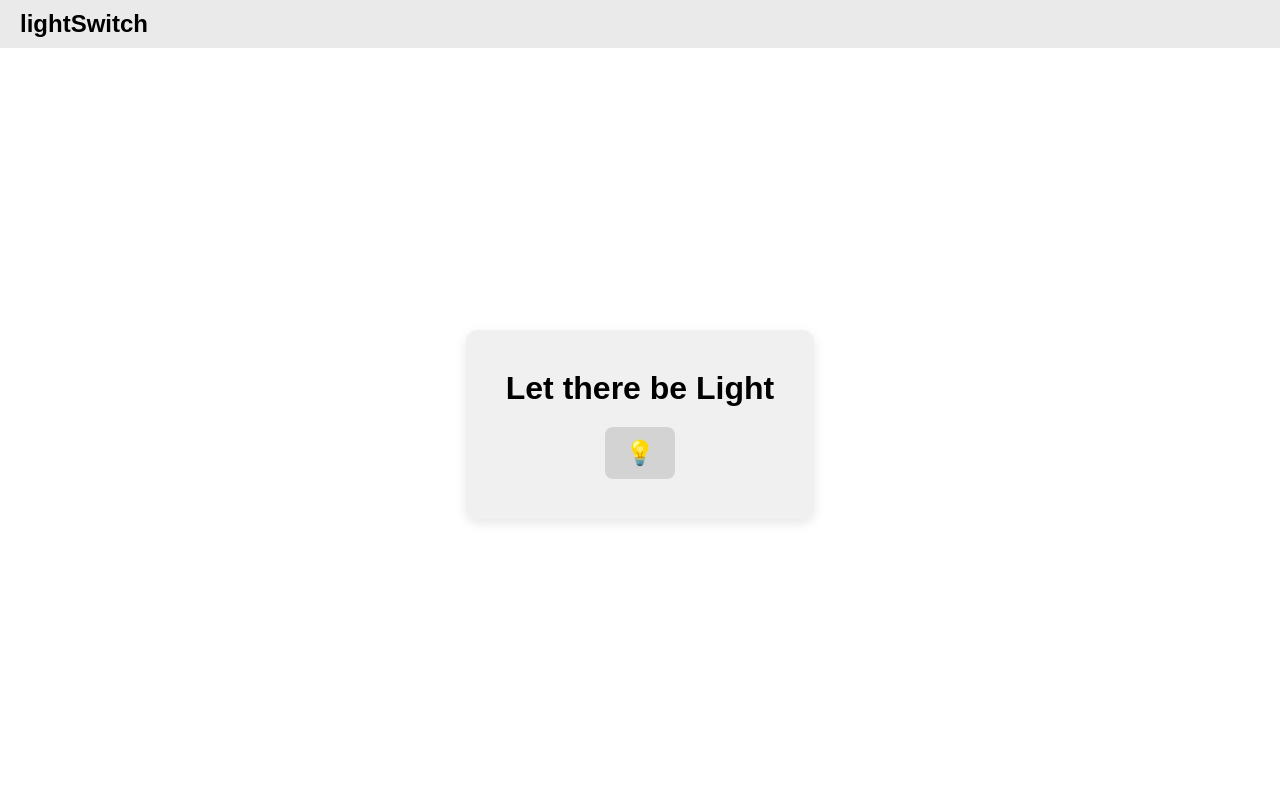
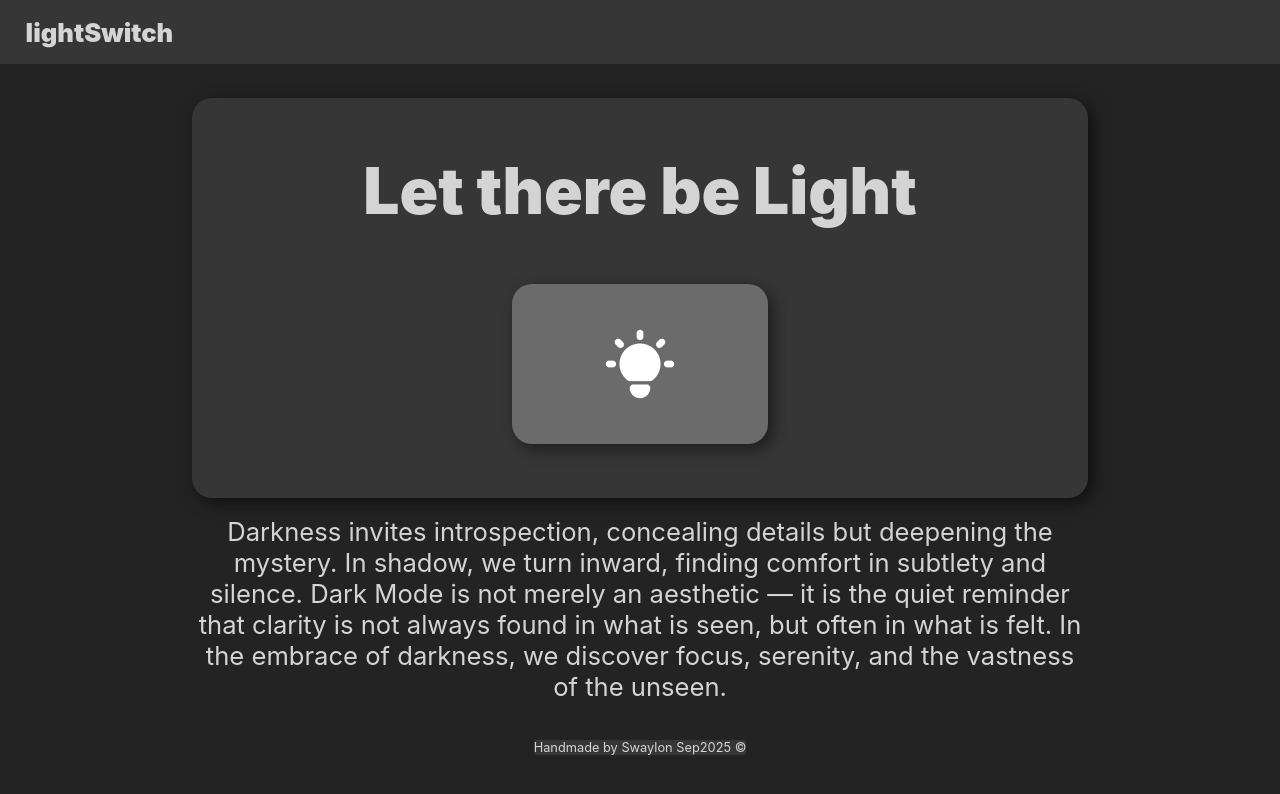
Before and after one commit to swaylonfernandes/lightSwitch, a plain HTML site: page index.html in a window 1280 px wide. Drawn offline with Linux system fonts and the light colour scheme.

Commit message:
re-did and completed the whole webpage

```diff
--- /dev/null
+++ b/dark.css
@@ -0,0 +1,115 @@
+* {
+  margin: 0;
+  padding: 0;
+}
+
+body {
+  background-color: #232323;
+}
+
+#navBar {
+  height: 8vh;
+  width: 100%;
+  background-color: #363636;
+  display: flex;
+  align-items: center;
+}
+
+#logo {
+  color: #D4D4D4;
+  font-family: Inter;
+  font-size: 2vw;
+  font-style: normal;
+  font-weight: 900;
+  line-height: normal;
+  margin-left: 2vw;
+
+}
+
+#container {
+  height: 80vh;
+  display: flex;
+  flex-direction: column;
+  position: relative;
+  top: 2vh;
+  align-items: center;
+  justify-content: space-evenly;
+}
+
+#box {
+  height: 50vh;
+  width: 70vw;
+  border-radius: 20px;
+  background: #363636;
+  display: flex;
+  flex-direction: column;
+  align-items: center;
+  filter: drop-shadow(5px 5px 8px rgba(0, 0, 0, 0.6));
+  justify-content: space-evenly;
+
+}
+
+#box:hover {
+  opacity: 0.9;
+}
+
+#quote {
+  color: #D4D4D4;
+  font-family: Inter;
+  font-size: 5vw;
+  font-style: normal;
+  font-weight: 900;
+  line-height: normal;
+}
+
+
+
+#btn {
+  width: 20vw;
+  height: 20vh;
+  border-radius: 20px;
+  border: 0;
+  filter: drop-shadow(5px 5px 8px rgba(10,10,10, 0.6));
+  display: flex;
+  align-items: center;
+  justify-content: center;
+  background-color: #6B6B6B;
+  transition: transform 200ms ease-in-out;
+
+}
+
+p{
+  color: #D4D4D4;
+  text-align: center;
+  font-family: Inter;
+  font-size: 2vw;
+  font-style: normal;
+  font-weight: 400;
+  line-height: normal;
+  width: 70vw;
+  transition: text-shadow 0.2s ease-in-out;
+}
+
+p:hover {
+  text-shadow: 0px 0px 15px rgba(255, 255, 255, 0.6);
+}
+
+#btn:hover {
+  opacity: 0.5;
+  transform: scale(1.05);
+}
+
+footer {
+  color: #D4D4D4;
+  text-align: center;
+  font-family: Inter;
+  font-size: 1vw;
+  font-style: normal;
+  font-weight: 400;
+  line-height: normal;
+  background-color: #363636;
+  width: fit-content;
+  margin-left: auto;
+  margin-right: auto;
+  border-radius: 2px;
+}
--- a/index.html
+++ b/index.html
@@ -4,22 +4,31 @@
   <meta charset="UTF-8">
   <meta name="viewport" content="width=device-width, initial-scale=1.0">
   <title>lightSwitch</title>
-  <link rel="stylesheet" href="styles.css">
+  <link id="linkTag" rel="stylesheet" href="dark.css">
 </head>
 <body>
   <header>
-    <h2>lightSwitch</h2>
+    <div id="navBar">
+    <h2 id="logo" >lightSwitch</h2>
+    </div>
   </header>
-
   <main>
-    <div class="card">
-      <h1 id="theme-text">Let there be Light</h1>
-      <button id="theme-toggle" aria-label="Toggle theme">
-        <span id="bulb">💡</span>
-      </button>
+    <div id="container">
+      <div id="box">
+        <h1 id="quote">Let there be Light</h1>
+        <div id="btn">
+          <img src="whiteBulb.png" alt="Bulb" id="bulb">
+        </div>
+      </div>
+      <div id="textContainer">
+        <p id="paragraph">
+          Darkness invites introspection, concealing details but deepening the mystery. In shadow, we turn inward, finding comfort in subtlety and silence. Dark Mode is not merely an aesthetic — it is the quiet reminder that clarity is not always found in what is seen, but often in what is felt. In the embrace of darkness, we discover focus, serenity, and the vastness of the unseen.
+        </p>
+      </div>
     </div>
   </main>
-
+  <br><br>
+  <footer>Handmade by Swaylon Sep2025 &copy;</footer>
   <script src="script.js"></script>
 </body>
 </html>
--- /dev/null
+++ b/light.css
@@ -0,0 +1,115 @@
+* {
+  margin: 0;
+  padding: 0;
+}
+
+body {
+  background-color: #FFFFFF;
+}
+
+#navBar {
+  height: 8vh;
+  width: 100%;
+  background-color: #D4D4D4;
+  display: flex;
+  align-items: center;
+}
+
+#logo {
+  color: #1E1E1E;
+  font-family: Inter;
+  font-size: 2vw;
+  font-style: normal;
+  font-weight: 900;
+  line-height: normal;
+  margin-left: 2vw;
+
+}
+
+#container {
+  height: 80vh;
+  display: flex;
+  flex-direction: column;
+  position: relative;
+  top: 2vh;
+  align-items: center;
+  justify-content: space-evenly;
+}
+
+#box {
+  height: 50vh;
+  width: 70vw;
+  border-radius: 20px;
+  background: #D4D4D4;
+  display: flex;
+  flex-direction: column;
+  align-items: center;
+  filter: drop-shadow(5px 5px 8px rgba(0, 0, 0, 0.6));
+  justify-content: space-evenly;
+
+}
+
+#box:hover {
+  background-color: #cecece;
+}
+
+#quote {
+  color: #1E1E1E;
+  font-family: Inter;
+  font-size: 5vw;
+  font-style: normal;
+  font-weight: 900;
+  line-height: normal;
+}
+
+
+
+#btn {
+  width: 20vw;
+  height: 20vh;
+  border-radius: 20px;
+  border: 0;
+  filter: drop-shadow(5px 5px 8px rgba(10,10,10, 0.6));
+  display: flex;
+  align-items: center;
+  justify-content: center;
+  background-color: #d0d0d0;
+  transition: all 200ms ease-in-out;
+
+}
+
+p{
+  color: #1E1E1E;
+  text-align: center;
+  font-family: Inter;
+  font-size: 2vw;
+  font-style: normal;
+  font-weight: 400;
+  line-height: normal;
+  width: 70vw;
+  transition: text-shadow 0.2s ease-in-out;
+}
+
+p:hover {
+  text-shadow: 0px 0px 15px rgba(0, 0, 0, 0.6);
+}
+
+#btn:hover {
+  background-color: #a0a0a0;
+  transform: scale(1.05);
+}
+
+footer {
+  color: #1E1E1E;
+  text-align: center;
+  font-family: Inter;
+  font-size: 1vw;
+  font-style: normal;
+  font-weight: 400;
+  line-height: normal;
+  background-color: #D4D4D4;
+  width: fit-content;
+  margin-left: auto;
+  margin-right: auto;
+  border-radius: 2px;
+}
--- a/script.js
+++ b/script.js
@@ -1,22 +1,26 @@
-const toggleBtn = document.getElementById("theme-toggle");
-const themeText = document.getElementById("theme-text");
-const body = document.body;
+let btn = document.getElementById("btn");
+let theme = document.getElementById("linkTag");
+let para = document.querySelector("#paragraph");
+let mainQuote = document.querySelector("#quote");
+let pic = document.querySelector("#bulb");
 
-if (localStorage.getItem("theme") === "dark") {
-  body.classList.add("dark-mode");
-  themeText.textContent = "Summon the Night";
-} else {
-  themeText.textContent = "Let there be Light";
-}
+btn.addEventListener("click", () => {
+    let currMode = theme.getAttribute("href");
+    if(currMode === "light.css")
+        {
+            theme.setAttribute("href","dark.css")
 
-toggleBtn.addEventListener("click", () => {
-  body.classList.toggle("dark-mode");
+            mainQuote.innerText = "Let there be Light";
+            para.innerText = "Darkness invites introspection, concealing details but deepening the mystery. In shadow, we turn inward, finding comfort in subtlety and silence. Dark Mode is not merely an aesthetic — it is the quiet reminder that clarity is not always found in what is seen, but often in what is felt. In the embrace of darkness, we discover focus, serenity, and the vastness of the unseen.";
+            pic.setAttribute("src","whiteBulb.png");
 
-  if (body.classList.contains("dark-mode")) {
-    themeText.textContent = "Summon the Night";
-    localStorage.setItem("theme", "dark");
-  } else {
-    themeText.textContent = "Let there be Light";
-    localStorage.setItem("theme", "light");
-  }
-});
+        }
+    else if (currMode === "dark.css")
+        {
+            theme.setAttribute("href","light.css")
+
+            mainQuote.innerText = "Summon the Night";
+            para.innerText = "Light unveils clarity, illuminating every detail and leaving nothing hidden in shadow. In brightness, there is a sense of openness, of truth laid bare before us. Light Mode is not just a theme — it is a reflection of our desire to understand, to see things as they are, and to navigate the world with clarity and purpose. In the glow of light, everything feels possible.";
+            pic.setAttribute("src","blackBulb.png");
+        }
+})
--- a/styles.css
+++ /dev/null
@@ -1,80 +0,0 @@
-/* Reset */
-* {
-  margin: 0;
-  padding: 0;
-  box-sizing: border-box;
-  font-family: sans-serif;
-}
-
-body {
-  background-color: #ffffff;
-  color: #000000;
-  transition: background-color 0.3s ease, color 0.3s ease;
-  height: 100vh;
-  display: flex;
-  flex-direction: column;
-}
-
-header {
-  padding: 10px 20px;
-  background-color: #eaeaea;
-}
-
-header h2 {
-  font-weight: bold;
-}
-
-main {
-  flex: 1;
-  display: flex;
-  justify-content: center;
-  align-items: center;
-}
-
-.card {
-  background-color: #f0f0f0;
-  padding: 40px;
-  border-radius: 12px;
-  text-align: center;
-  box-shadow: 0 4px 12px rgba(0,0,0,0.1);
-  transition: background-color 0.3s ease;
-}
-
-.card h1 {
-  margin-bottom: 20px;
-  font-size: 2rem;
-  font-weight: bold;
-}
-
-button {
-  background-color: #d3d3d3;
-  border: none;
-  padding: 12px 20px;
-  border-radius: 8px;
-  cursor: pointer;
-  font-size: 1.5rem;
-  transition: background-color 0.3s ease;
-}
-
-button:hover {
-  background-color: #c0c0c0;
-}
-
-/* DARK MODE */
-body.dark-mode {
-  background-color: #121212;
-  color: #ffffff;
-}
-
-body.dark-mode header {
-  background-color: #333333;
-}
-
-body.dark-mode .card {
-  background-color: #2a2a2a;
-}
-
-body.dark-mode button {
-  background-color: #444444;
-  color: #ffffff;
-}
```
Also changed, not shown: blackBulb.png (added), whiteBulb.png (added).
